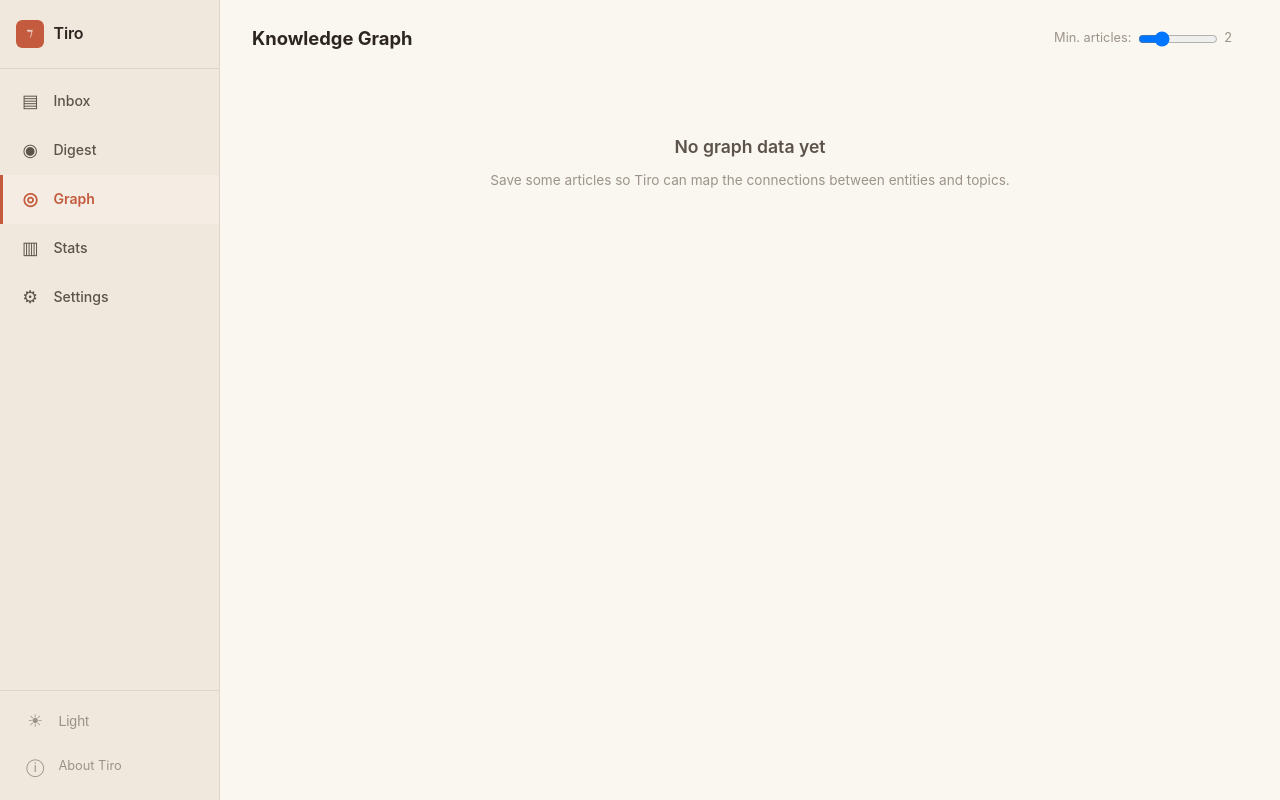
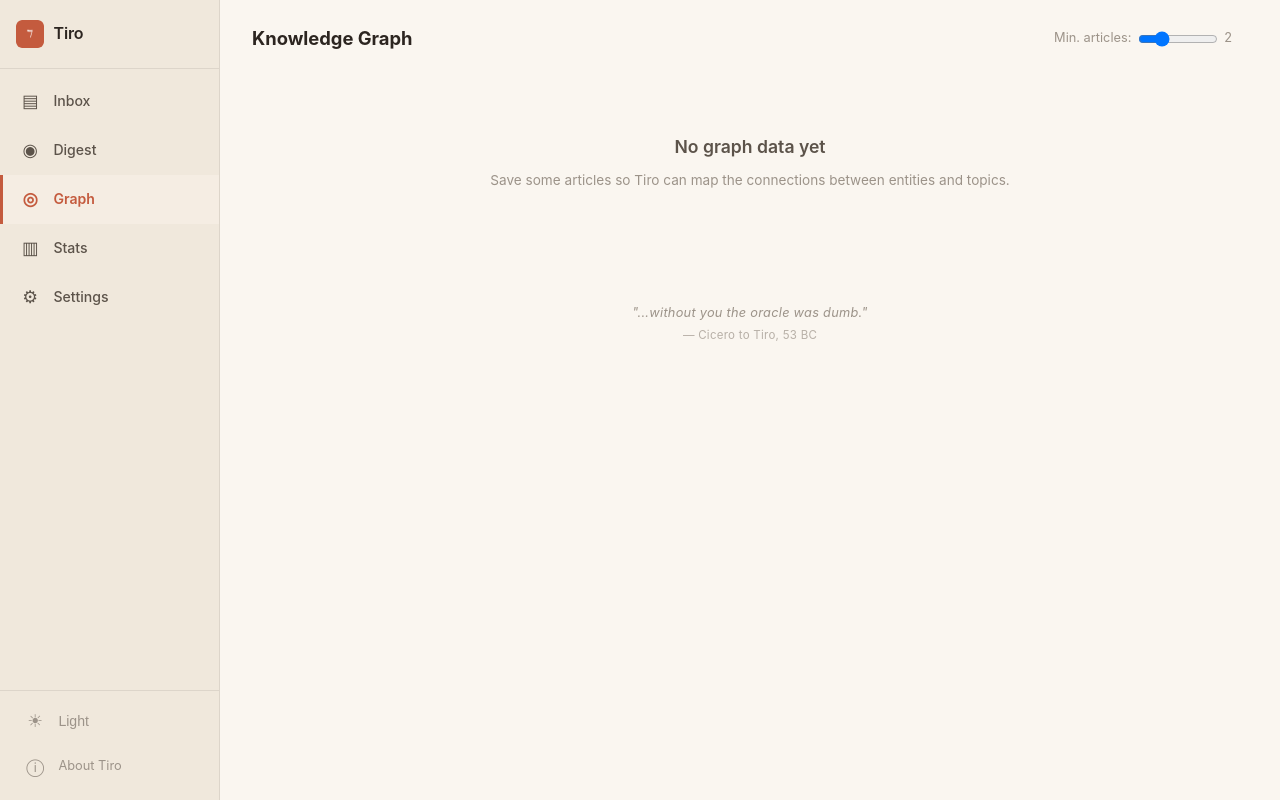
Before and after one commit to esagduyu/project-tiro, a FastAPI app: page /graph in a window 1280 px wide. Run offline with FastAPI, Linux system fonts and the light colour scheme; data that the repository does not hold is empty.

Commit message:
Add Cicero quote branding, Tironian et page titles, and README refresh
- Add Cicero quote footer ("...without you the oracle was dumb.") to
  every page via base.html with subtle centered styling
- Replace em dash with Tironian et (⁊) in all page titles
- Refresh README: centered logo, Cicero quote tagline, Gutenberg source
  link, quote bookend at bottom
- Update CLAUDE.md with Phase 2 details and cache version
- Bump cache to v=40

Co-Authored-By: Claude Opus 4.6 <noreply@anthropic.com>

```diff
--- a/tiro/frontend/static/styles.css
+++ b/tiro/frontend/static/styles.css
@@ -2805,4 +2805,26 @@ main {
     .digest-container { padding: 0.75rem; }
     /* Stats: stack */
     .stats-header { flex-direction: column; align-items: flex-start; gap: 0.5rem; }
-}
+    .tiro-footer { padding: 2rem 0.75rem 1rem; }
+}
+
+/* --- Footer --- */
+
+.tiro-footer {
+    padding: 3rem 0 1.5rem;
+    text-align: center;
+    font-size: 0.8rem;
+    color: var(--tiro-muted);
+    letter-spacing: 0.02em;
+}
+
+.tiro-footer-quote {
+    font-style: italic;
+}
+
+.tiro-footer-attr {
+    display: block;
+    margin-top: 0.15rem;
+    font-size: 0.72rem;
+    opacity: 0.7;
+}
--- a/tiro/frontend/templates/base.html
+++ b/tiro/frontend/templates/base.html
@@ -6,8 +6,8 @@
     <title>{% block title %}Tiro{% endblock %}</title>
     <link rel="icon" href="/static/favicon.ico" sizes="any">
     <link rel="icon" href="/static/favicon-32.png" type="image/png" sizes="32x32">
-    <link id="theme-css" rel="stylesheet" href="/static/themes/papyrus.css?v=39">
-    <link rel="stylesheet" href="/static/styles.css?v=39">
+    <link id="theme-css" rel="stylesheet" href="/static/themes/papyrus.css?v=40">
+    <link rel="stylesheet" href="/static/styles.css?v=40">
     <script>
     // Apply theme before render to prevent flash
     (function() {
@@ -15,7 +15,7 @@
         if (!mode) mode = window.matchMedia('(prefers-color-scheme: dark)').matches ? 'dark' : 'light';
         document.documentElement.setAttribute('data-theme', mode);
         var theme = mode === 'dark' ? 'roman-night' : 'papyrus';
-        document.getElementById('theme-css').href = '/static/themes/' + theme + '.css?v=39';
+        document.getElementById('theme-css').href = '/static/themes/' + theme + '.css?v=40';
     })();
     </script>
 </head>
@@ -73,6 +73,10 @@
 
     <main class="content {% block content_class %}{% endblock %}">
         {% block content %}{% endblock %}
+        <footer class="tiro-footer">
+            <span class="tiro-footer-quote">"...without you the oracle was dumb."</span>
+            <span class="tiro-footer-attr">— Cicero to Tiro, 53 BC</span>
+        </footer>
     </main>
 
     <!-- Keyboard shortcuts overlay -->
@@ -86,6 +90,6 @@
         </div>
     </div>
     <script src="https://cdn.jsdelivr.net/npm/marked/marked.min.js"></script>
-    <script src="/static/app.js?v=39"></script>
+    <script src="/static/app.js?v=40"></script>
 </body>
 </html>
--- a/tiro/frontend/templates/digest.html
+++ b/tiro/frontend/templates/digest.html
@@ -1,6 +1,6 @@
 {% extends "base.html" %}
 
-{% block title %}Tiro — Digest{% endblock %}
+{% block title %}Tiro ⁊ Digest{% endblock %}
 {% block nav_digest %}active{% endblock %}
 
 {% block content %}
--- a/tiro/frontend/templates/graph.html
+++ b/tiro/frontend/templates/graph.html
@@ -1,5 +1,5 @@
 {% extends "base.html" %}
-{% block title %}Tiro — Knowledge Graph{% endblock %}
+{% block title %}Tiro ⁊ Knowledge Graph{% endblock %}
 {% block nav_graph %}active{% endblock %}
 {% block content %}
 <style>
--- a/tiro/frontend/templates/inbox.html
+++ b/tiro/frontend/templates/inbox.html
@@ -1,6 +1,6 @@
 {% extends "base.html" %}
 
-{% block title %}Tiro — Inbox{% endblock %}
+{% block title %}Tiro ⁊ Inbox{% endblock %}
 {% block nav_inbox %}active{% endblock %}
 {% block content_class %}inbox-layout{% endblock %}
 
--- a/tiro/frontend/templates/index.html
+++ b/tiro/frontend/templates/index.html
@@ -1,6 +1,6 @@
 {% extends "base.html" %}
 
-{% block title %}Tiro — Inbox{% endblock %}
+{% block title %}Tiro ⁊ Inbox{% endblock %}
 
 {% block content %}
 <nav class="view-tabs">
--- a/tiro/frontend/templates/reader.html
+++ b/tiro/frontend/templates/reader.html
@@ -1,6 +1,6 @@
 {% extends "base.html" %}
 
-{% block title %}Tiro — Reading{% endblock %}
+{% block title %}Tiro ⁊ Reading{% endblock %}
 
 {% block content %}
 <article id="reader" class="reader" data-article-id="{{ article_id }}">
--- a/tiro/frontend/templates/settings.html
+++ b/tiro/frontend/templates/settings.html
@@ -1,6 +1,6 @@
 {% extends "base.html" %}
 
-{% block title %}Tiro — Settings{% endblock %}
+{% block title %}Tiro ⁊ Settings{% endblock %}
 {% block nav_settings %}active{% endblock %}
 
 {% block content %}
--- a/tiro/frontend/templates/stats.html
+++ b/tiro/frontend/templates/stats.html
@@ -1,6 +1,6 @@
 {% extends "base.html" %}
 
-{% block title %}Tiro — Reading Stats{% endblock %}
+{% block title %}Tiro ⁊ Reading Stats{% endblock %}
 {% block nav_stats %}active{% endblock %}
 
 {% block content %}
```
Also changed, not shown: CLAUDE.md (+4 -4 lines), README.md.
